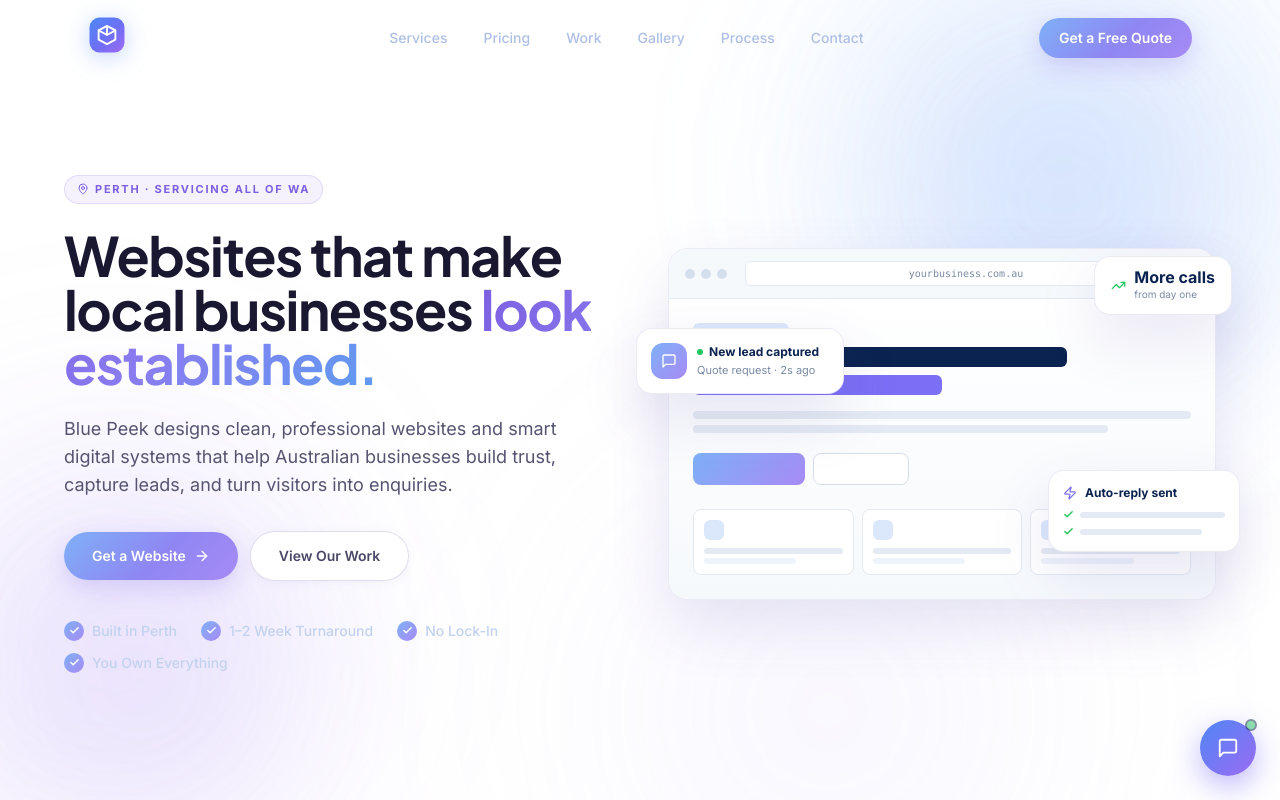
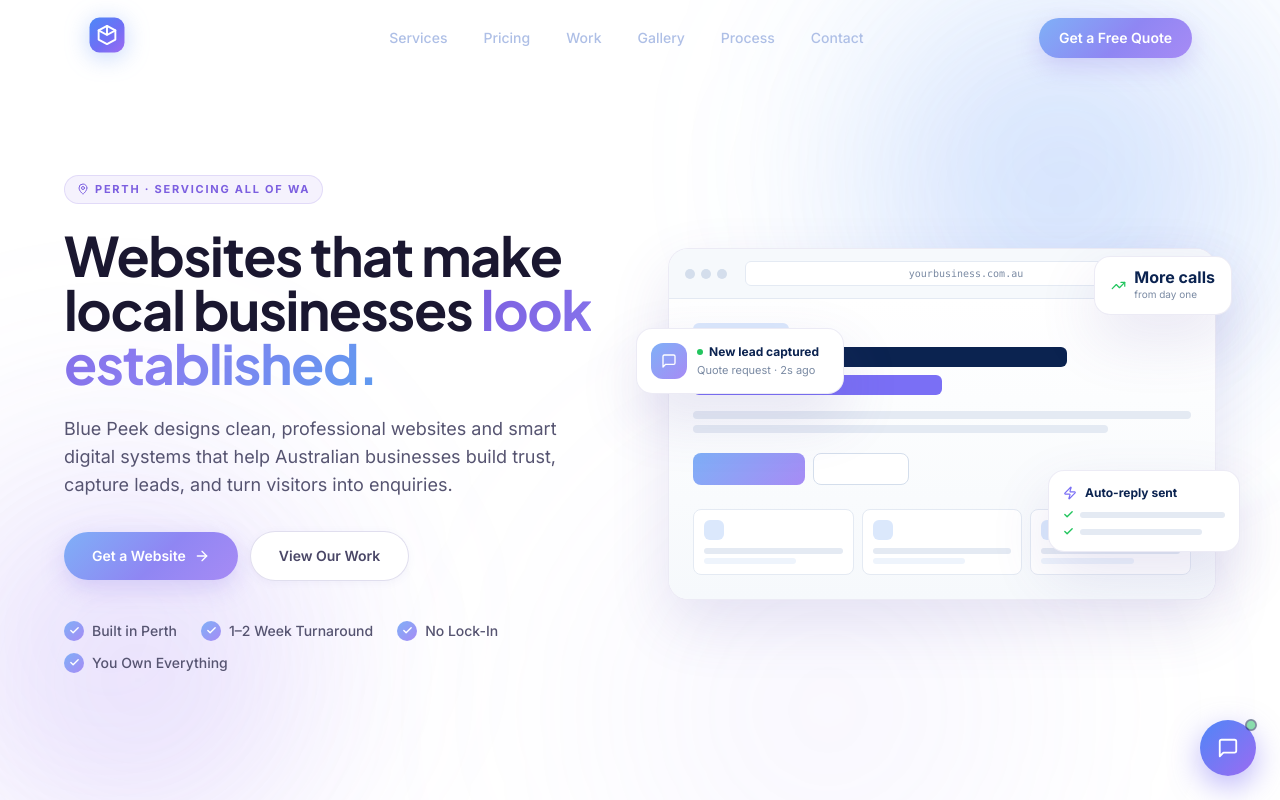
Before and after one commit to zachcolvillez-stack/bluepeek-website, a Next.js app: page / in a window 1280 px wide. Shown: the top 800 px of the page. Built offline with nearby package versions, Linux system fonts and the light colour scheme.

Commit message:
auto-save: Hero.jsx

```diff
--- a/components/Hero.jsx
+++ b/components/Hero.jsx
@@ -51,7 +51,7 @@
                   style={{ background: 'linear-gradient(135deg, #7fb0f7, #a78bf5)' }}>
                   <Check size={11} className="text-white" strokeWidth={3} />
                 </span>
-                <span className="text-sm font-medium" style={{ color: '#c2d2ee' }}>{t}</span>
+                <span className="text-sm font-medium" style={{ color: '#565471' }}>{t}</span>
               </div>
             ))}
           </motion.div>
```
